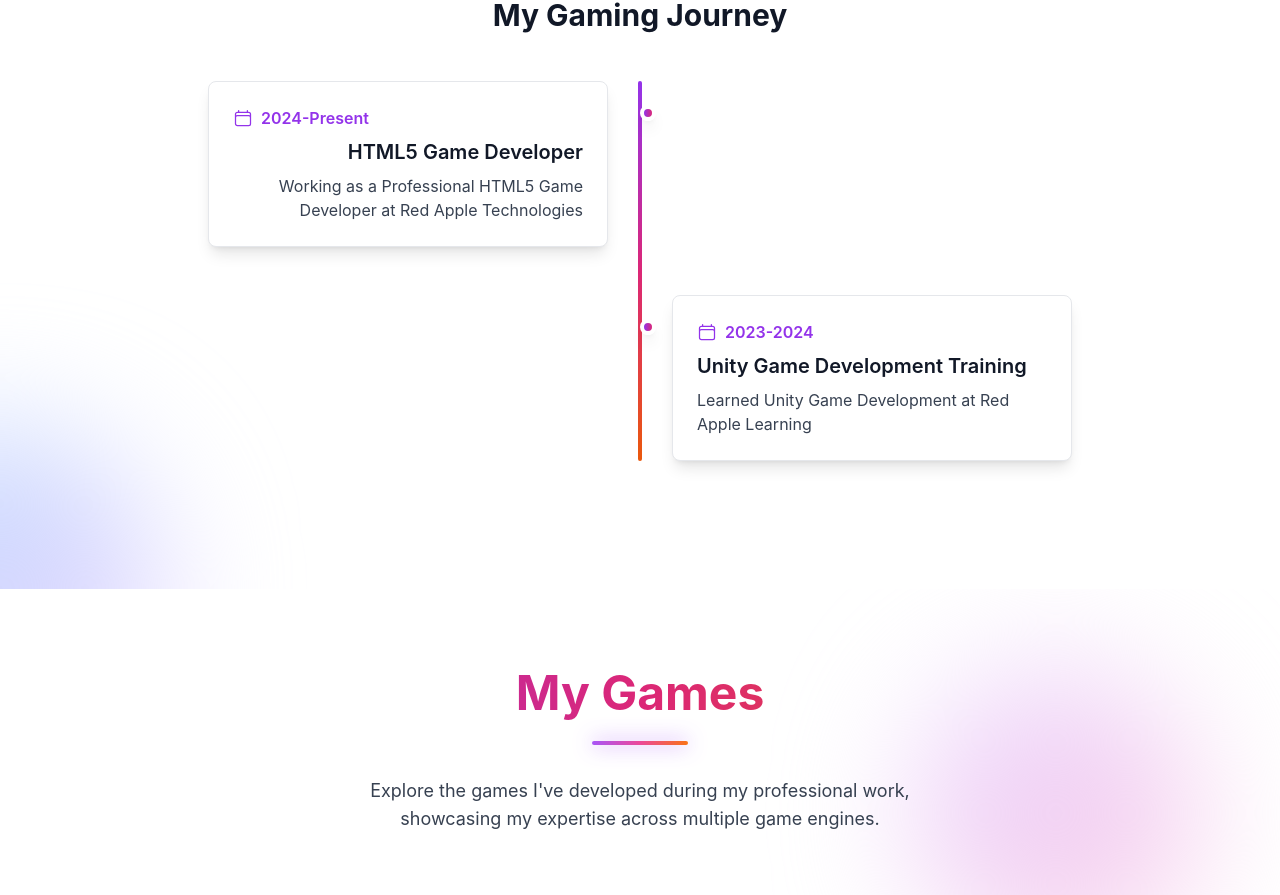
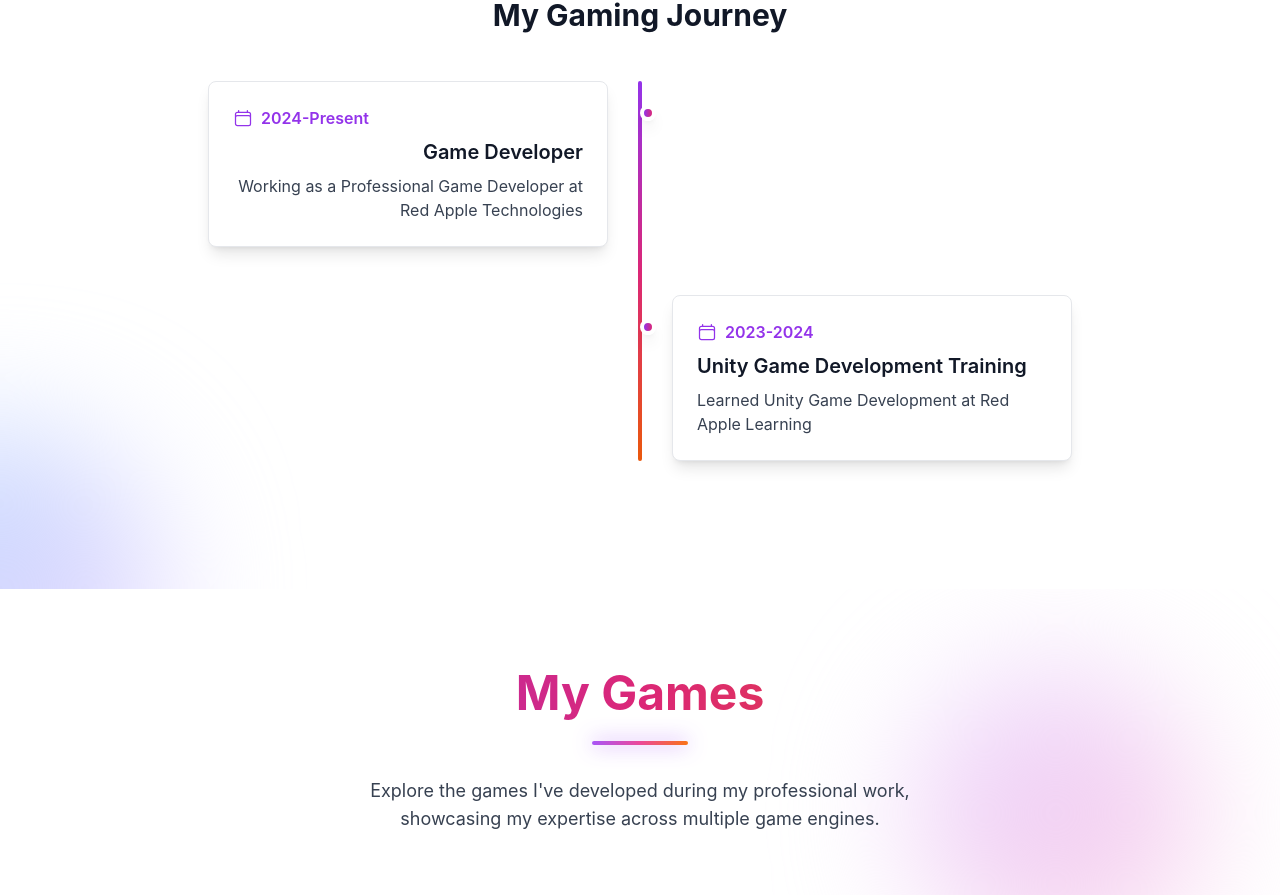
Before and after one commit to Tanmay28072000/Gaming-Portfolio, a React (Vite) app: page / in a window 1280 px wide. Shown: the part 1757-2652 px from the top of the page. Built offline with nearby package versions, Linux system fonts and the light colour scheme.

Commit message:
Update experience section

```diff
--- a/src/components/About.jsx
+++ b/src/components/About.jsx
@@ -75,8 +75,8 @@ function About() {
   const timeline = [
     {
       year: "2024-Present",
-      title: "HTML5 Game Developer",
-      description: "Working as a Professional HTML5 Game Developer at Red Apple Technologies"
+      title: "Game Developer",
+      description: "Working as a Professional Game Developer at Red Apple Technologies"
     },
     {
       year: "2023-2024",
@@ -217,7 +217,7 @@ function About() {
                 className={`relative mb-8 sm:mb-12 ${
                   // Mobile: All items aligned left, Desktop: Alternating
                   'md:flex md:items-center ' + (index % 2 === 0 ? 'md:flex-row' : 'md:flex-row-reverse')
-                }`}
+                  }`}
                 initial={{ opacity: 0, x: index % 2 === 0 ? -50 : 50 }}
                 whileInView={{ opacity: 1, x: 0 }}
                 transition={{ duration: 0.6, delay: index * 0.2 }}
```
